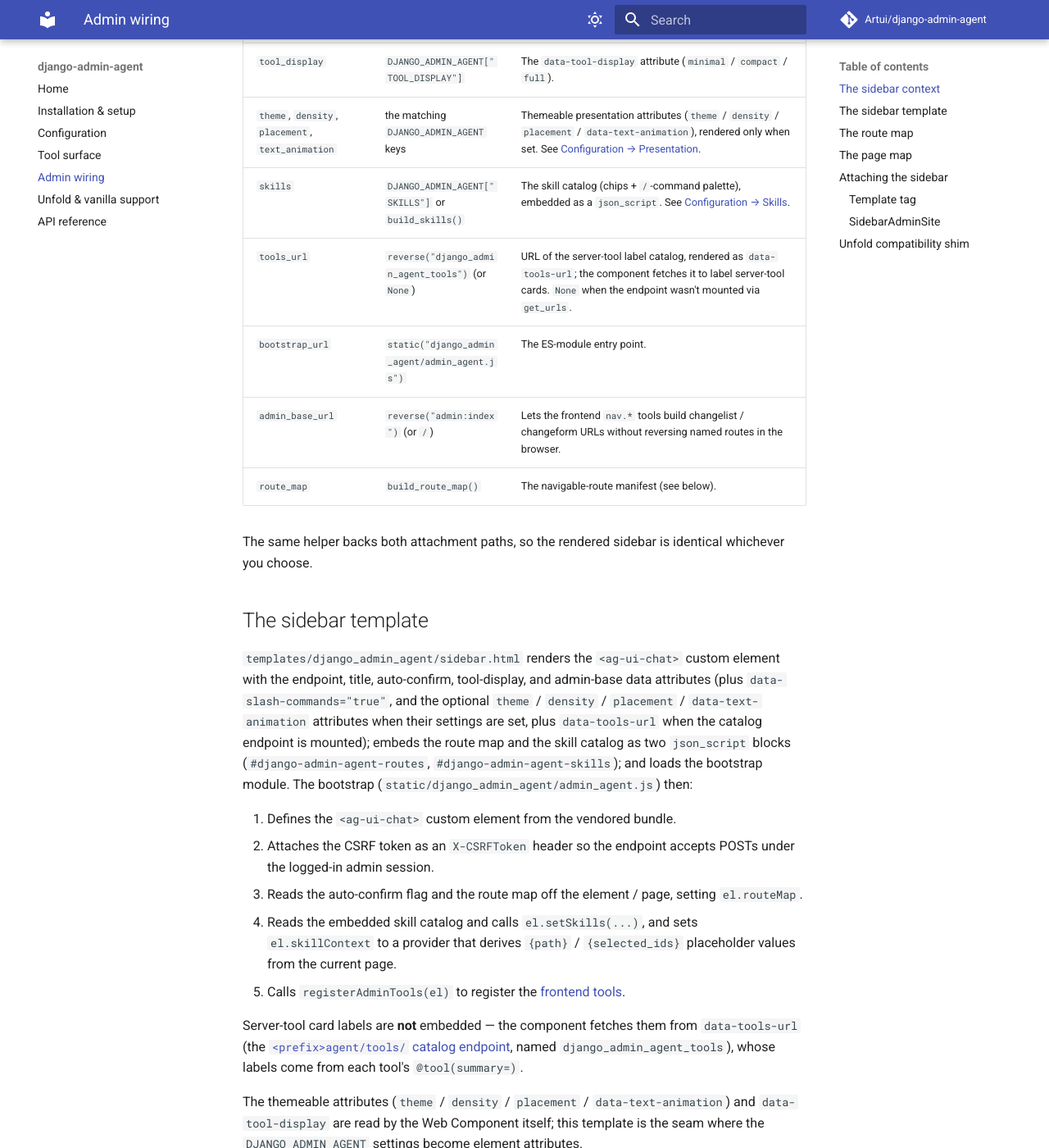
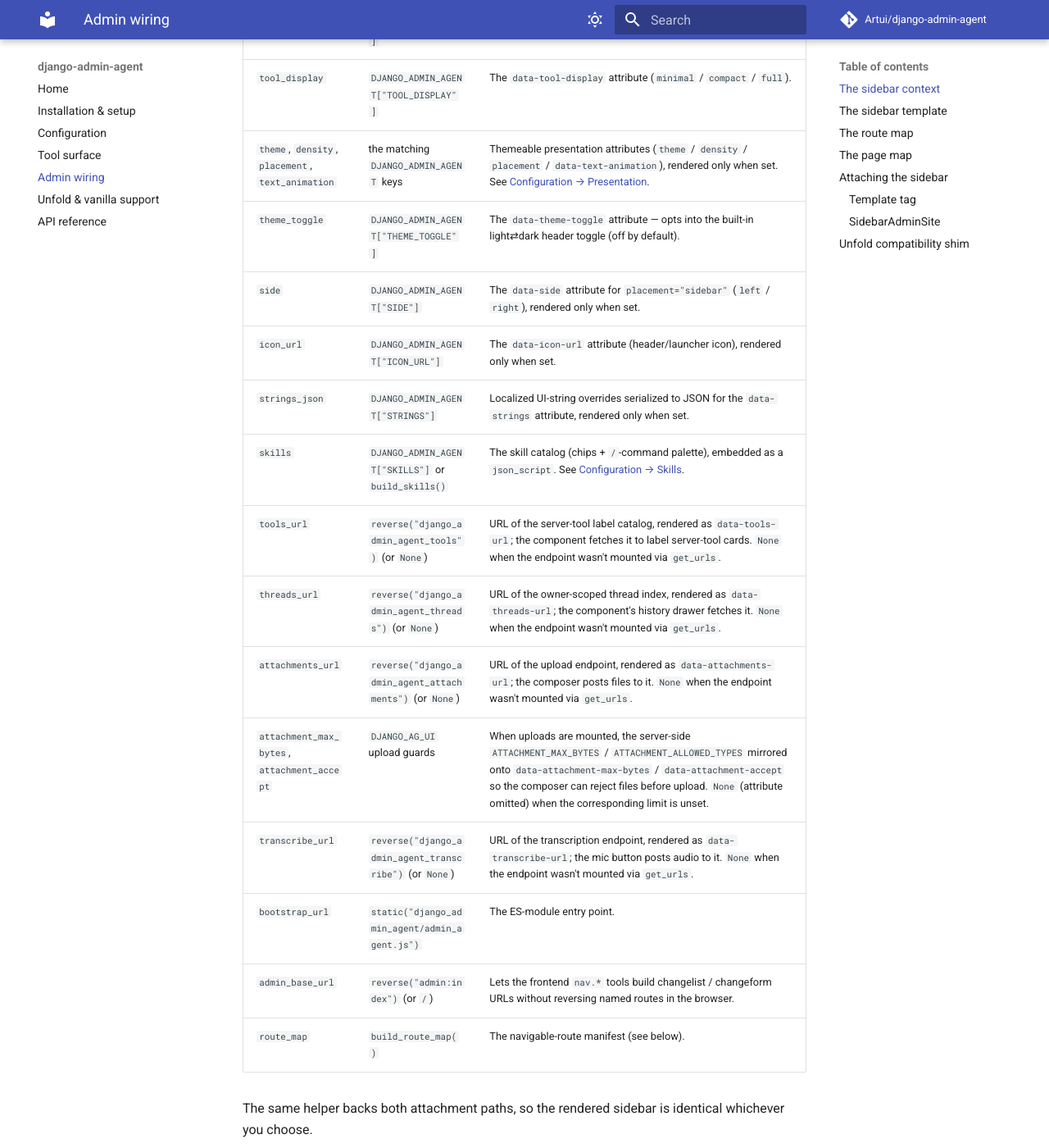
Before and after one commit to Artui/django-admin-agent, an MkDocs documentation site: the page built from docs/admin-wiring.md, in a window 1280 px wide and 1400 px high, scrolled down 555 px. Shown: the whole window at 82% size. Built offline with MkDocs 1.6.1 and Material for MkDocs 9.7.7, drawn with Linux system fonts in a browser that asks for light colours; comment, search, counter and statistics services are not loaded.

Commit message:
docs: document sidebar customization settings, wire client upload guards, fix vendored source map, add codename guard (#21)
Documents the sidebar customization settings the code already reads
(STRINGS, ICON_URL, SIDE, THEME_TOGGLE) and the `sidebar` placement value
in the configuration table; refreshes the admin-wiring context table with
the keys the builder actually emits; and corrects the stale django-ag-ui
version floor (>=0.2 / >=0.8) to the real >=0.10,<0.11 pin across the
README, docs, and CLAUDE.md.

Wires the client-side upload guards so the sidebar composer can reject
oversized or wrong-type files before upload: build_sidebar_context now
mirrors django-ag-ui's server-side ATTACHMENT_MAX_BYTES /
ATTACHMENT_ALLOWED_TYPES onto data-attachment-max-bytes /
data-attachment-accept when uploads are mounted. The server stays
authoritative.

Strips the trailing sourceMappingURL pointer from the vendored
web-component bundle (the .map is not shipped) so admin pages no longer
404 for a missing source map, and updates both Makefile re-vendor targets
to strip it on every refresh.

Adds a pre-commit guard that blocks internal plan-step codenames from
authored source (the vendored bundle is excluded).

Co-authored-by: Claude Opus 4.8 <noreply@anthropic.com>

````diff
--- a/docs/admin-wiring.md
+++ b/docs/admin-wiring.md
@@ -15,8 +15,16 @@ navigate, and the two attachment paths.
 | `auto_confirm` | `DJANGO_ADMIN_AGENT["AUTO_CONFIRM"]` | Surfaced to the component as `autoConfirm`. |
 | `tool_display` | `DJANGO_ADMIN_AGENT["TOOL_DISPLAY"]` | The `data-tool-display` attribute (`minimal` / `compact` / `full`). |
 | `theme`, `density`, `placement`, `text_animation` | the matching `DJANGO_ADMIN_AGENT` keys | Themeable presentation attributes (`theme` / `density` / `placement` / `data-text-animation`), rendered only when set. See [Configuration → Presentation](configuration.md#presentation). |
+| `theme_toggle` | `DJANGO_ADMIN_AGENT["THEME_TOGGLE"]` | The `data-theme-toggle` attribute — opts into the built-in light⇄dark header toggle (off by default). |
+| `side` | `DJANGO_ADMIN_AGENT["SIDE"]` | The `data-side` attribute for `placement="sidebar"` (`left` / `right`), rendered only when set. |
+| `icon_url` | `DJANGO_ADMIN_AGENT["ICON_URL"]` | The `data-icon-url` attribute (header/launcher icon), rendered only when set. |
+| `strings_json` | `DJANGO_ADMIN_AGENT["STRINGS"]` | Localized UI-string overrides serialized to JSON for the `data-strings` attribute, rendered only when set. |
 | `skills` | `DJANGO_ADMIN_AGENT["SKILLS"]` or `build_skills()` | The skill catalog (chips + `/`-command palette), embedded as a `json_script`. See [Configuration → Skills](configuration.md#skills). |
 | `tools_url` | `reverse("django_admin_agent_tools")` (or `None`) | URL of the server-tool label catalog, rendered as `data-tools-url`; the component fetches it to label server-tool cards. `None` when the endpoint wasn't mounted via `get_urls`. |
+| `threads_url` | `reverse("django_admin_agent_threads")` (or `None`) | URL of the owner-scoped thread index, rendered as `data-threads-url`; the component's history drawer fetches it. `None` when the endpoint wasn't mounted via `get_urls`. |
+| `attachments_url` | `reverse("django_admin_agent_attachments")` (or `None`) | URL of the upload endpoint, rendered as `data-attachments-url`; the composer posts files to it. `None` when the endpoint wasn't mounted via `get_urls`. |
+| `attachment_max_bytes`, `attachment_accept` | `DJANGO_AG_UI` upload guards | When uploads are mounted, the server-side `ATTACHMENT_MAX_BYTES` / `ATTACHMENT_ALLOWED_TYPES` mirrored onto `data-attachment-max-bytes` / `data-attachment-accept` so the composer can reject files before upload. `None` (attribute omitted) when the corresponding limit is unset. |
+| `transcribe_url` | `reverse("django_admin_agent_transcribe")` (or `None`) | URL of the transcription endpoint, rendered as `data-transcribe-url`; the mic button posts audio to it. `None` when the endpoint wasn't mounted via `get_urls`. |
 | `bootstrap_url` | `static("django_admin_agent/admin_agent.js")` | The ES-module entry point. |
 | `admin_base_url` | `reverse("admin:index")` (or `/`) | Lets the frontend `nav.*` tools build changelist / changeform URLs without reversing named routes in the browser. |
 | `route_map` | `build_route_map()` | The navigable-route manifest (see below). |
--- a/docs/configuration.md
+++ b/docs/configuration.md
@@ -19,8 +19,12 @@ Read by `django_admin_agent.conf.get_settings()` into a frozen
 | `TOOL_DISPLAY` | `"compact"` | How much detail tool-call cards show: `"minimal"`, `"compact"`, or `"full"`. Rendered as the `data-tool-display` attribute. |
 | `THEME` | _unset_ | Web Component theme: `"light"`, `"dark"`, `"auto"`, or `"code"`. Rendered as the `theme` attribute; left off (component default, light) when unset. |
 | `DENSITY` | _unset_ | Layout density: `"comfortable"` or `"compact"`. Rendered as the `density` attribute; left off when unset. |
-| `PLACEMENT` | _unset_ | Where the panel sits: `"bottom-left"`, `"side"`, `"full"`, or `"embedded"`. Rendered as the `placement` attribute; left off for the default floating bottom-right. |
+| `PLACEMENT` | _unset_ | Where the panel sits: `"bottom-left"`, `"side"`, `"sidebar"`, `"full"`, or `"embedded"`. Rendered as the `placement` attribute; left off for the default floating bottom-right. `"sidebar"` is a full-height docked panel that collapses to an icon rail (pair it with `SIDE`). |
 | `TEXT_ANIMATION` | _unset_ | Incoming-text animation: `"none"`, `"fade"`, or `"word"`. Rendered as the `data-text-animation` attribute; left off (default `none`) when unset. |
+| `SIDE` | _unset_ | For `PLACEMENT="sidebar"`: which edge it docks to — `"left"` or `"right"`. Rendered as the `data-side` attribute; left off (component default, right) when unset. |
+| `THEME_TOGGLE` | `False` | Show the Web Component's built-in light⇄dark header toggle (it flips `theme` and persists per tab). Rendered as the `data-theme-toggle` attribute. Off by default, since the admin's own theme usually governs. |
+| `ICON_URL` | _unset_ | URL of a header/launcher icon image. Rendered as the `data-icon-url` attribute; left off (icon-less) when unset. |
+| `STRINGS` | _unset_ | Localized UI-string overrides for the Web Component (a partial dict merged over its English defaults). Rendered as the `data-strings` attribute (serialized JSON). Wrap values in `gettext_lazy` so the sidebar follows the admin's active language; left off when unset. |
 | `SKILLS` | _unset_ | Override for the slash-command / chip catalog (a list of `Skill` dicts). Leave unset to use the built-in admin catalog. See [Skills](#skills). |
 | `SHELL_FIELD_REDACTION` | `True` | Redact sensitive fields in `shell.query_model` / `shell.get_model_instance` output. `True` uses the built-in denylist (`password\|token\|secret\|key\|hash`); `False` disables it; a regex `str` overrides the pattern. See [Access control](#access-control). |
 
@@ -51,7 +55,7 @@ component's own attribute values:
 | `TOOL_DISPLAY` | `data-tool-display` | `minimal` · `compact` · `full` | `compact` |
 | `THEME` | `theme` | `light` · `dark` · `auto` · `code` | _component default (light)_ |
 | `DENSITY` | `density` | `comfortable` · `compact` | _component default_ |
-| `PLACEMENT` | `placement` | `bottom-left` · `side` · `full` · `embedded` | _floating bottom-right_ |
+| `PLACEMENT` | `placement` | `bottom-left` · `side` · `sidebar` · `full` · `embedded` | _floating bottom-right_ |
 | `TEXT_ANIMATION` | `data-text-animation` | `none` · `fade` · `word` | `none` |
 | `THEME_TOGGLE` | `data-theme-toggle` | `True` · `False` | `False` |
 
@@ -224,7 +228,10 @@ to `INSTALLED_APPS`, run `migrate`, and set
 ```python title="settings.py"
 DJANGO_AG_UI = {
     "ATTACHMENT_STORE": "django_ag_ui.contrib.store.default_attachment_store.DefaultAttachmentStore",
-    # Optional server-side guards (the client mirrors these for instant feedback):
+    # Optional server-side guards. When uploads are mounted the admin sidebar
+    # forwards these to the composer (data-attachment-max-bytes /
+    # data-attachment-accept) so oversized or wrong-type files are rejected
+    # before upload — the server stays authoritative:
     "ATTACHMENT_MAX_BYTES": 10 * 1024 * 1024,
     "ATTACHMENT_ALLOWED_TYPES": ["image/png", "image/jpeg", "application/pdf", "text/plain"],
 }
````
Also changed, not shown: .pre-commit-config.yaml (+7 -0 lines), CHANGELOG.md (+19 -1 lines), CLAUDE.md (+2 -2 lines), README.md (+1 -1 lines), docs/installation.md (+1 -1 lines), django_admin_agent/static/django_admin_agent/ag-ui-web-component.bundle.js, 4 other files.
